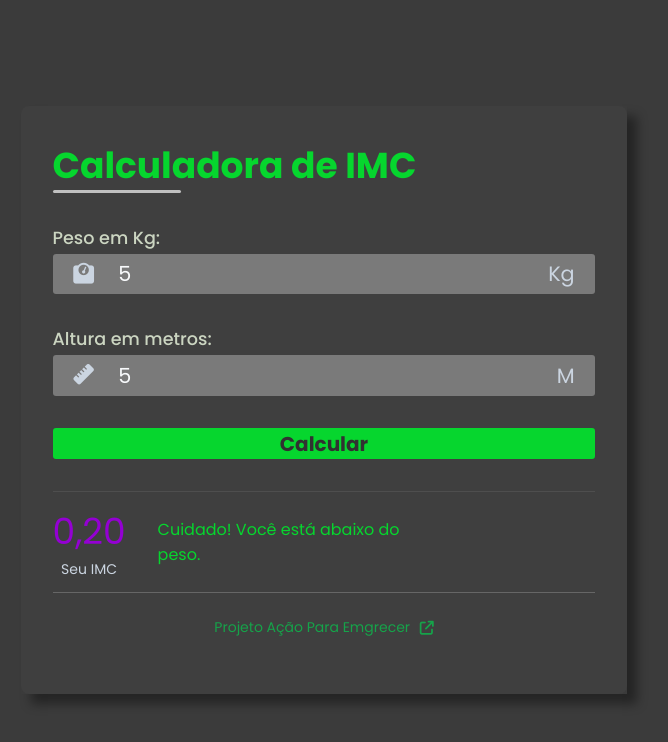
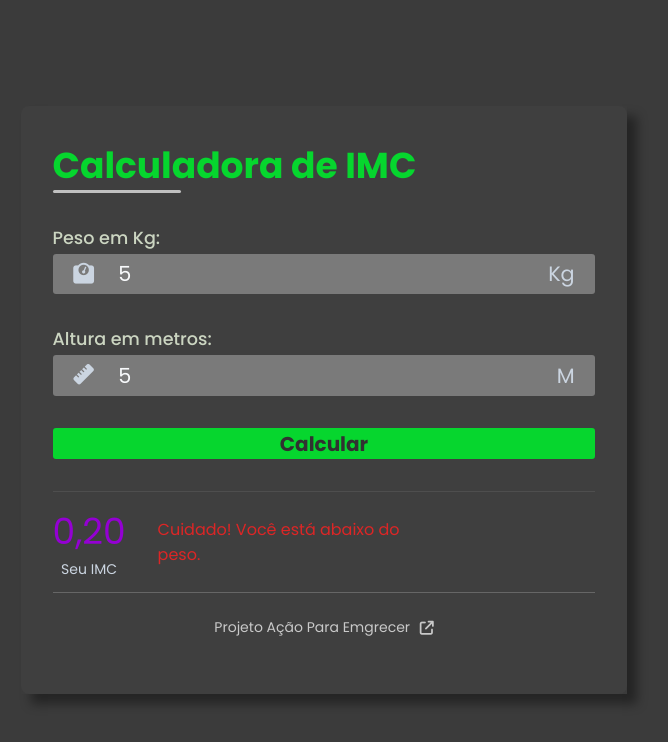
Before and after one commit to WelitonPro/acao-para-emagrecer, a plain HTML site: page index.html in a window 1280 px wide. Both pictures are taken after typing "5", "5" into the empty fields and a click on the button "Calcular". Shown: the whole page, without its empty margins (316-984 px from the left). Drawn offline with Linux system fonts and the light colour scheme.

Commit message:
Update style.css

```diff
--- a/style.css
+++ b/style.css
@@ -96,6 +96,10 @@ body {
     outline: none;
 }
 
+input::placeholder {
+    color: #cbd5e1;
+}
+
 #calculate {
     border: none;
     font-size: 1.25rem;
@@ -130,6 +134,7 @@ body {
 
 #description {
     width: 15.5rem;
+    color: #dc2626;
 }
 
 #more_info {
@@ -138,7 +143,7 @@ body {
 }
 
 #more_info a {
-    color: #16a34a;
+    color: #c9c9c9;
     display: flex;
     justify-content: center;
     align-items: center;
```
